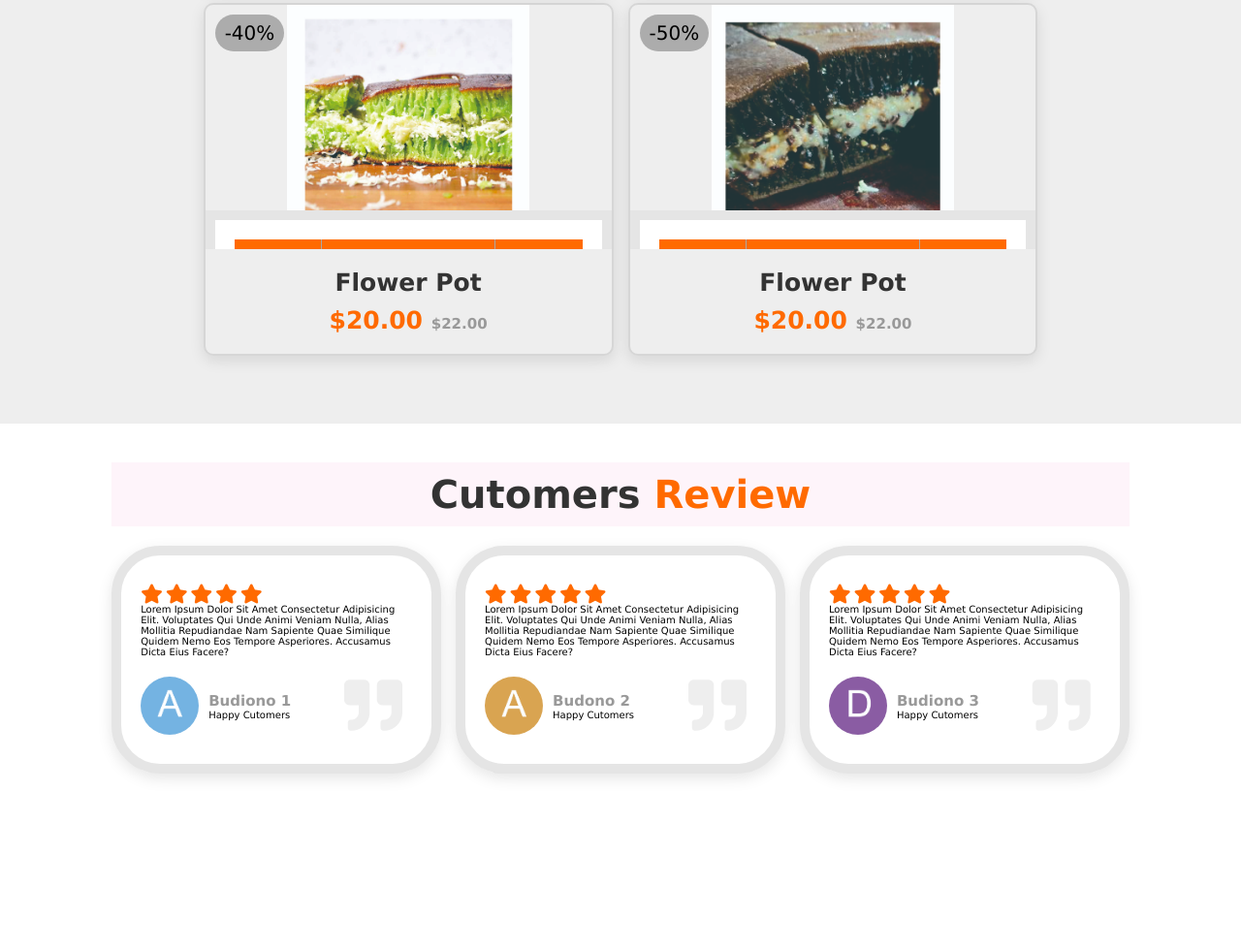
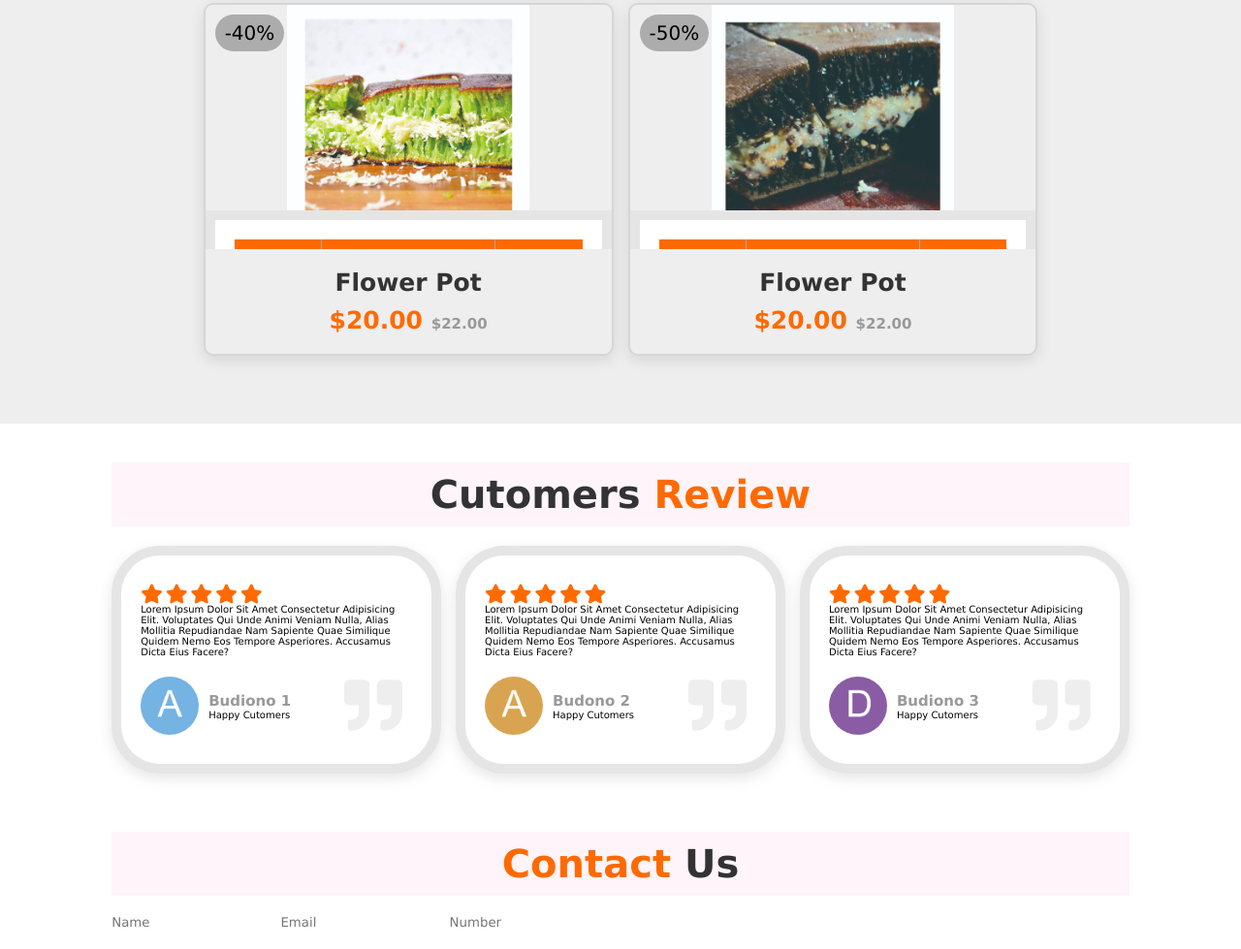
Before and after one commit to AgoBangka/Agobangka.github.io, a plain HTML site: page index.html in a window 1280 px wide. Shown: the part 2438-3417 px from the top of the page at 97% size. Before the commit the page ends 3256 px from the top, so only its background shows below. Drawn offline with Linux system fonts and the light colour scheme.

Commit message:
yippieee turu

```diff
--- a/index.html
+++ b/index.html
@@ -282,7 +282,20 @@
      </section>
 
      <!-- contact section star -->
+     <section class="contact" id="contact">
+        <h1 class="heading"><span>contact </span> us </h1>
 
+        <div class="row">
+    <!-- tes 33:55 -->
+            <form action="">
+                <input type="text" placeholder="name" class="box">
+                <input type="text" placeholder="email" class="box">
+                <input type="text" placeholder="number" class="box">
+            </form>
+
+        </div>
+
+     </section>
 
 
 
```
